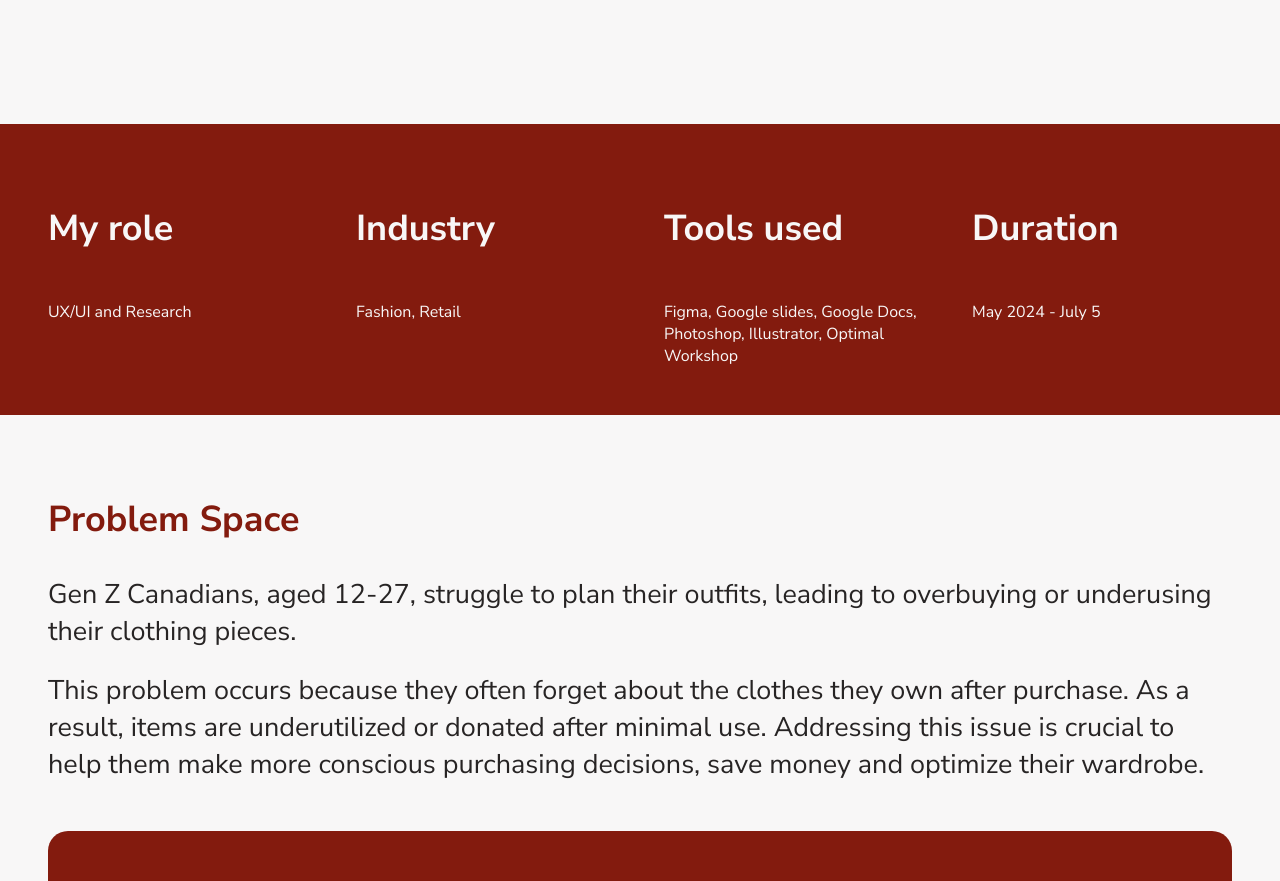
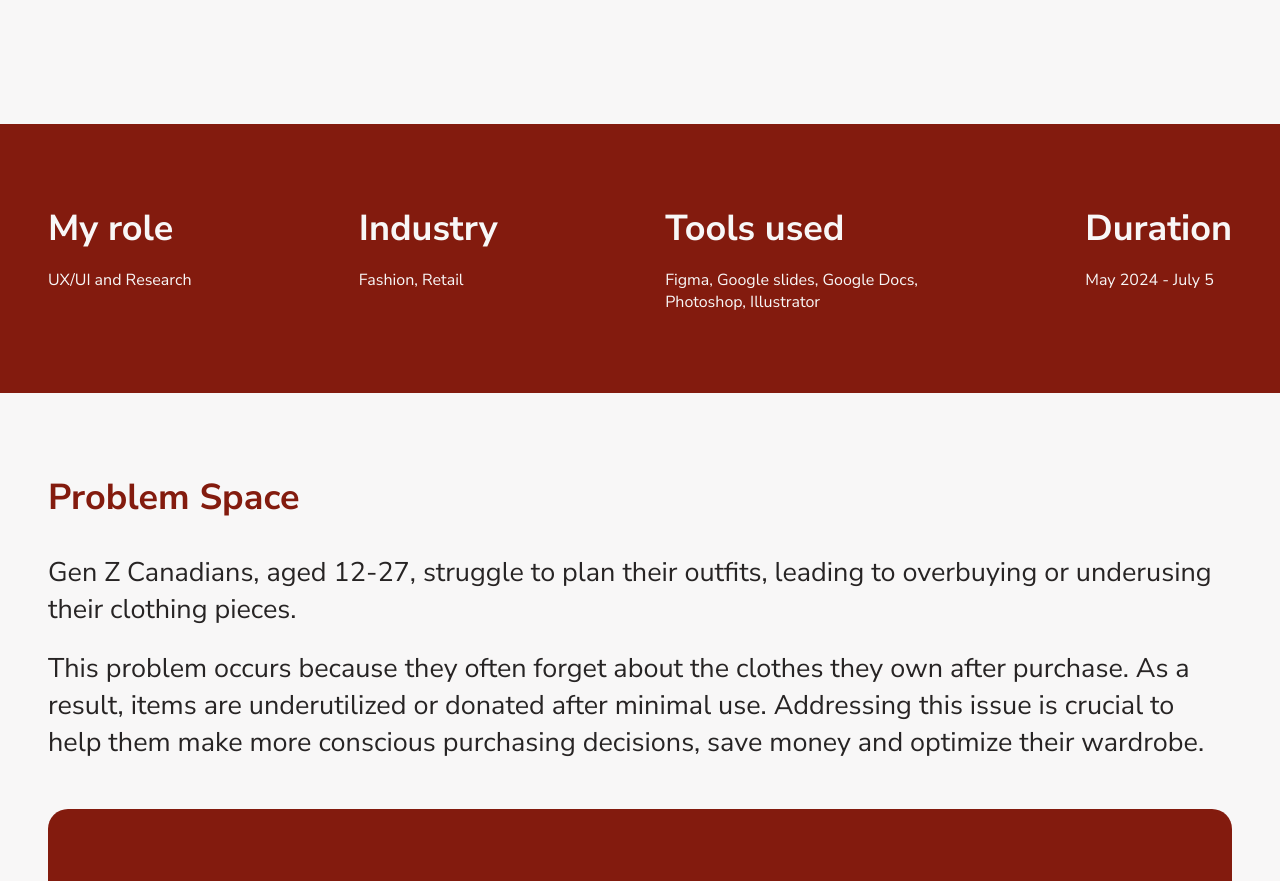
Before and after one commit to clayton-duarte/julias-portfolio-nextjs, a Next.js app: page /work/highkey-app-case-study in a window 1280 px wide. Shown: the part 840-1721 px from the top of the page. Built offline with nearby package versions, Linux system fonts and the light colour scheme.

Commit message:
feat: SummarySection ready

```diff
--- a/src/components/Grid.tsx
+++ b/src/components/Grid.tsx
@@ -23,6 +23,7 @@ function fromFourAxisToString(prop?: FourAxisProp): string | undefined {
 
 export interface StyledGridProps {
   bg?: ColorNames;
+  color?: ColorNames;
   justify?: string;
   justifySelf?: string;
   align?: string;
@@ -49,6 +50,8 @@ export interface StyledGridProps {
 
 export const StyledGrid = styled.div<StyledGridProps>`
   display: grid;
+  background: ${(props) => (props.bg ? props.theme[props.bg] : 'transparent')};
+  color: ${(props) => (props.color ? props.theme[props.color] : 'inherit')};
   max-width: ${(props) => (props.container ? Breakpoints.XL : '100%')};
   max-height: ${(props) => props.maxHeight ?? 'max-content'};
   padding: ${(props) => fromFourAxisToString(props.p) ?? 0};
@@ -71,7 +74,6 @@ export const StyledGrid = styled.div<StyledGridProps>`
       : props.xsy || props.mdy || props.lgy || props.xly
         ? '100%'
         : 'min-content'};
-  background: ${(props) => (props.bg ? props.theme[props.bg] : 'transparent')};
   // Responsive
   @media (min-width: ${Breakpoints.SM}) {
     grid-template-columns: ${(props) => props.sm ?? props.xs ?? '1fr'};
--- a/src/components/Text.tsx
+++ b/src/components/Text.tsx
@@ -17,9 +17,9 @@ export interface StyledTextProps {
 
 const StyledText = styled.span<StyledTextProps>`
   background: ${(props) => (props.bg ? props.theme[props.bg] : 'transparent')};
+  color: ${({ theme, color }) => color != null ? theme[color] : 'inherit'};
   text-align: ${({ align: textAlign }) => textAlign ?? 'left'};
   text-transform: ${({ transform }) => transform ?? 'none'};
-  color: ${({ theme, color }) => theme[color || 'BLACK']};
   font-weight: ${({ bold }) => (bold ? '700' : '400')};
   font-size: ${({ size }) => (size ?? '1rem')};
   padding: ${({ p }) => p ?? 0};
--- /dev/null
+++ b/src/components/highKeySections/Summary.tsx
@@ -0,0 +1,34 @@
+import Container from "../Container";
+import Grid from "../Grid";
+import Text from "../Text";
+
+export default function SummarySection() {
+  return (
+    <Grid bg="PRIMARY" color="WHITE">
+      <Container>
+        <Grid justify='space-between' xs="repeat(4, auto)" p='5rem 0'>
+          <Grid>
+            <Text.H4>My role</Text.H4>
+            <Text>UX/UI and Research</Text>
+          </Grid>
+          <Grid>
+            <Text.H4>Industry</Text.H4>
+            <Text>Fashion, Retail</Text>
+          </Grid>
+          <Grid>
+            <Text.H4>Tools used</Text.H4>
+            <Text>
+              Figma, Google slides, Google Docs,
+              <br />
+              Photoshop, Illustrator
+            </Text>
+          </Grid>
+          <Grid>
+            <Text.H4>Duration</Text.H4>
+            <Text>May 2024 - July 5</Text>
+          </Grid>
+        </Grid>
+      </Container>
+    </Grid>
+  )
+}
--- a/src/pages/work/highkey-app-case-study.tsx
+++ b/src/pages/work/highkey-app-case-study.tsx
@@ -5,6 +5,7 @@ import styled from "@emotion/styled";
 import Container from "~/components/Container";
 import Header from "~/components/Header";
 import BannerSection from "~/components/highKeySections/Banner";
+import SummarySection from "~/components/highKeySections/Summary";
 
 const Row = styled.div<{ align?: string; justify?: string }>`
   justify-content: ${props => props.justify || 'start'};
@@ -27,11 +28,6 @@ const H2 = styled.h2<{ primary?: boolean; align?: string }>`
   text-align: ${props => props.align || 'left'};
   font-size: 36px;
   margin: 0;
-`
-
-const BgSection = styled.section`
-  background-color: ${props => props.theme.PRIMARY};
-  color: ${props => props.theme.WHITE};
 `
 
 const Col = styled.div<{ align?: string; grow?: number }>`
@@ -93,33 +89,7 @@ export default function HighkeyAppCaseStudyPage() {
     <>
       <Header />
       <BannerSection />
-
-      <BgSection>
-        <Container>
-          <Row justify='space-between'>
-            <Col>
-              <Title>My role</Title>
-              <P1>UX/UI and Research</P1>
-            </Col>
-            <Col>
-              <Title>Industry</Title>
-              <P1>Fashion, Retail</P1>
-            </Col>
-            <Col>
-              <Title>Tools used</Title>
-              <P1>
-                Figma, Google slides, Google Docs,
-                <br />
-                Photoshop, Illustrator, Optimal Workshop
-              </P1>
-            </Col>
-            <Col>
-              <Title>Duration</Title>
-              <P1>May 2024 - July 5</P1>
-            </Col>
-          </Row>
-        </Container>
-      </BgSection>
+      <SummarySection />
 
       <Container>
         <Title primary>Problem Space</Title>
```
